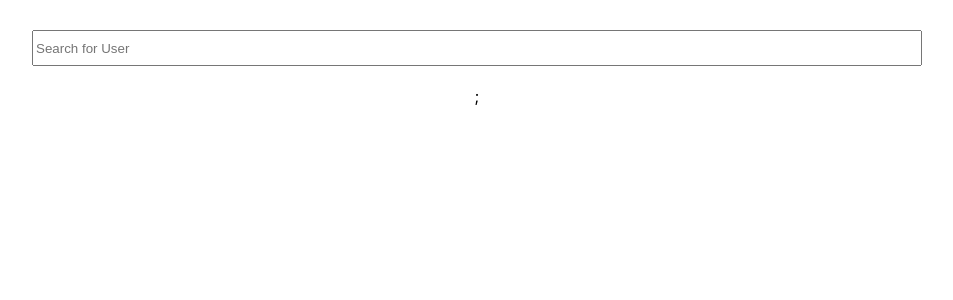
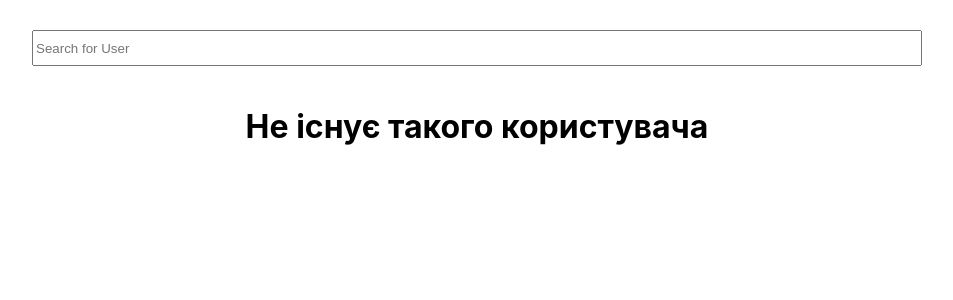
Before and after one commit to veniapopidoha/task-git, a React (Create React App) app: page / in a window 1280 px wide. Shown: the top 300 px of the page, without its empty margins (163-1116 px from the left). Built offline with nearby package versions, Linux system fonts and the light colour scheme.

Commit message:
auth git

```diff
--- a/src/modules/MainPage/index.js
+++ b/src/modules/MainPage/index.js
@@ -27,7 +27,10 @@ export const MainPage = () => {
               <StyledLink to={`/profile?login=${user.login}`}>
                 <User key={index} user={user}></User>
               </StyledLink>
-          )})};
+
+          )})}
+          { users.length == 0 && <h1>Не існує такого користувача</h1> }
+
         </InfoBlock>
       </Wrap>
   );
--- a/src/modules/Profile/index.js
+++ b/src/modules/Profile/index.js
@@ -73,6 +73,7 @@ export const Profile = () => {
           {currentUserInfo.repository.map((repo = {}, index) => {
             return <Repo key={index} repo={repo}></Repo>
           }) };
+          { repository.length == 0 && <h2>Такий репозиторій не існує</h2>}
       </RepoBlock>
     </Wrap>
   );
```
